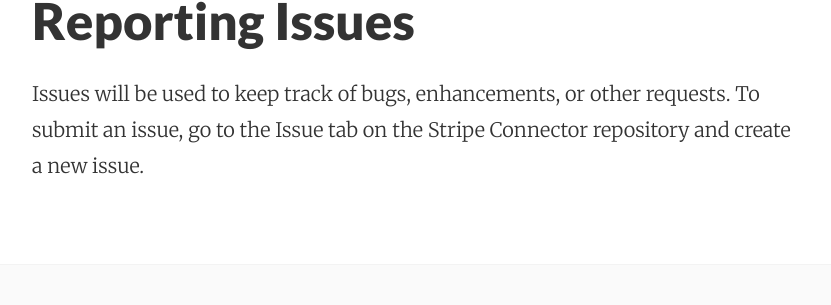
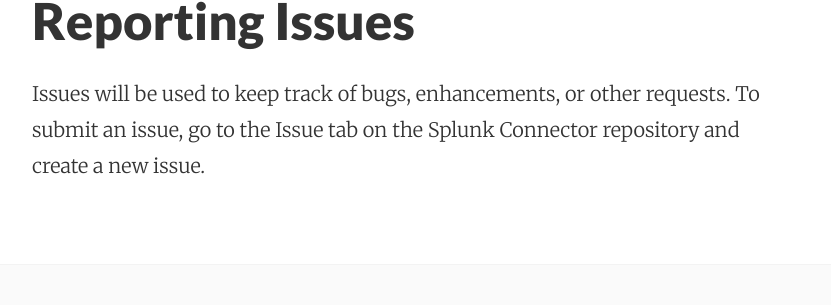
Before and after one commit to WhiteSky-Labs/splunk-connector, a Jekyll site: the page built from about.md, in a window 1280 px wide. Shown: the part 1456-1761 px from the top of the page, without its empty margins (224-1055 px from the left). Built offline with Jekyll 4.4.1, drawn with Linux system fonts in a browser that asks for light colours.

```diff
--- a/about.md
+++ b/about.md
@@ -37,4 +37,4 @@ The Splunk Connector has been tested compatible with:
 Reporting Issues
 ----------------
 
-Issues will be used to keep track of bugs, enhancements, or other requests. To submit an issue, go to the Issue tab on the Stripe Connector repository and create a new issue.
+Issues will be used to keep track of bugs, enhancements, or other requests. To submit an issue, go to the Issue tab on the Splunk Connector repository and create a new issue.
--- a/index.html
+++ b/index.html
@@ -64,7 +64,7 @@
 <h2>
 <a id="reporting-issues" class="anchor" href="#reporting-issues" aria-hidden="true"><span aria-hidden="true" class="octicon octicon-link"></span></a>Reporting Issues</h2>
 
-<p>Issues will be used to keep track of bugs, enhancements, or other requests. To submit an issue, go to the Issue tab on the Stripe Connector repository and create a new issue.</p>
+<p>Issues will be used to keep track of bugs, enhancements, or other requests. To submit an issue, go to the Issue tab on the Splunk Connector repository and create a new issue.</p>
       </section>
       <footer>
         <p>This project is maintained by <a href="https://github.com/WhiteSky-Labs">WhiteSky-Labs</a></p>
```
Also changed, not shown: _posts/2018-04-23-release-notes.md (+1 -1 lines).
